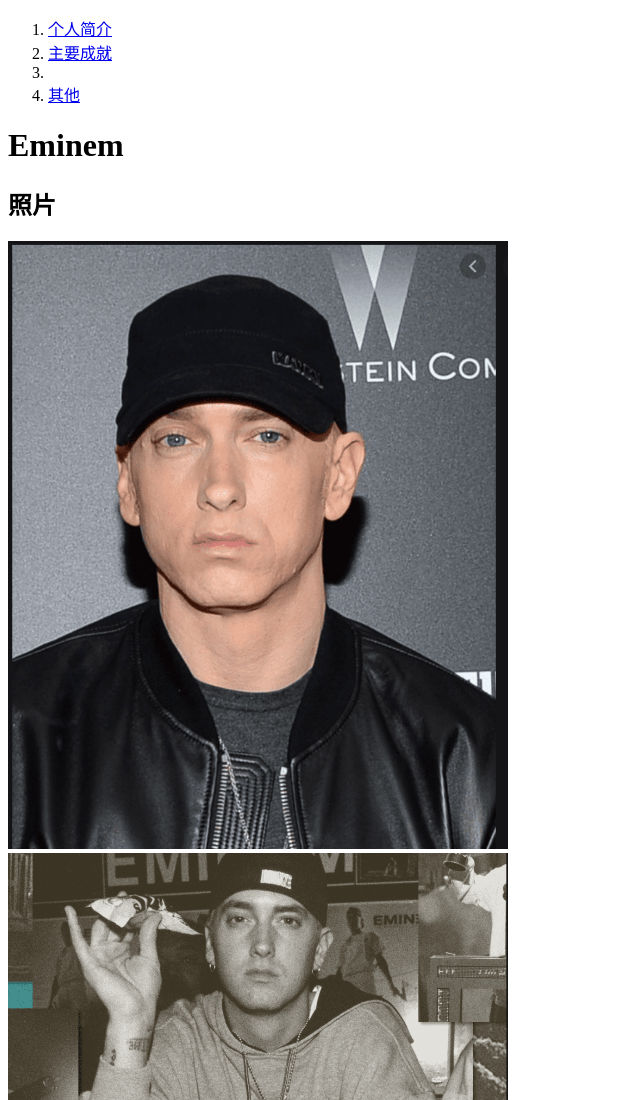
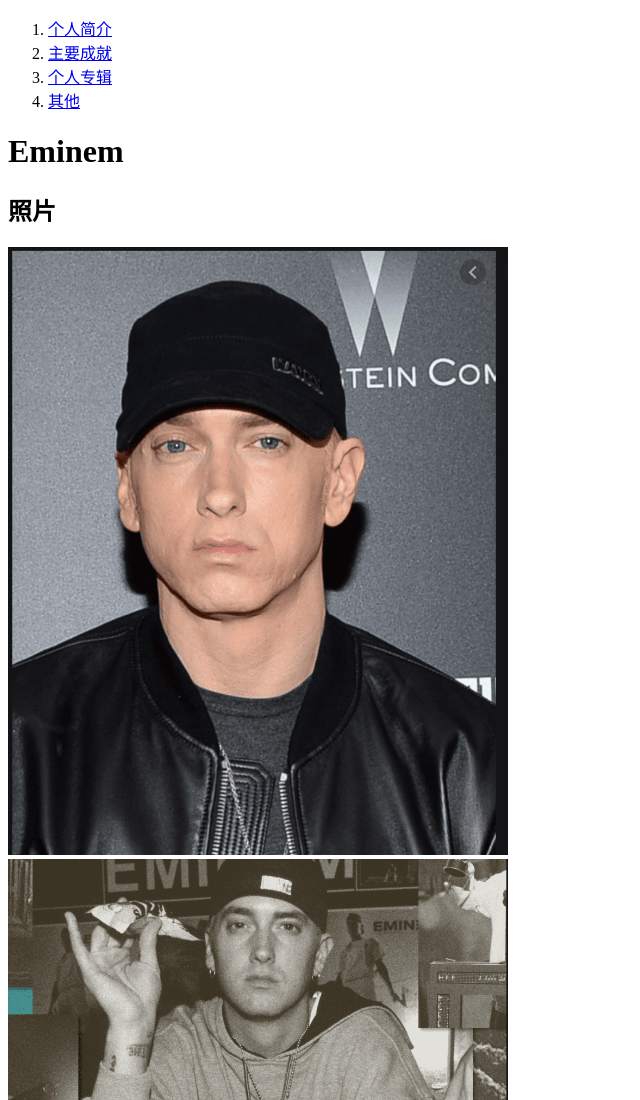
Before and after one commit to sunman7/Test-Note, a plain HTML site: page index.html in a window 1280 px wide. Shown: the top 1100 px of the page, without its empty margins (0-640 px from the left). Drawn offline with Linux system fonts and the light colour scheme.

Commit message:
添加新锚点

```diff
--- a/index.html
+++ b/index.html
@@ -16,7 +16,7 @@
       <ol>
         <li><a href="#eminem">个人简介</a></li>
         <li><a href="#adwards">主要成就</a></li>
-        <li><a href="#album"></a></li>
+        <li><a href="#album">个人专辑</a></li>
         <li><a href="#others">其他</a></li>
       </ol>
     </nav>
```
